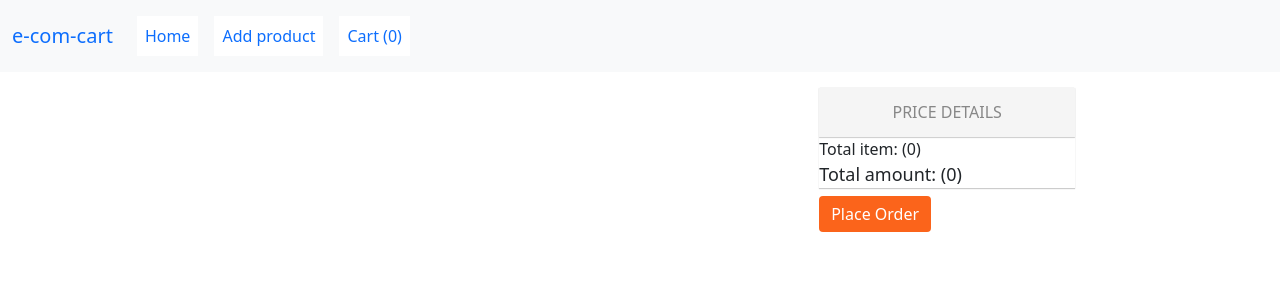
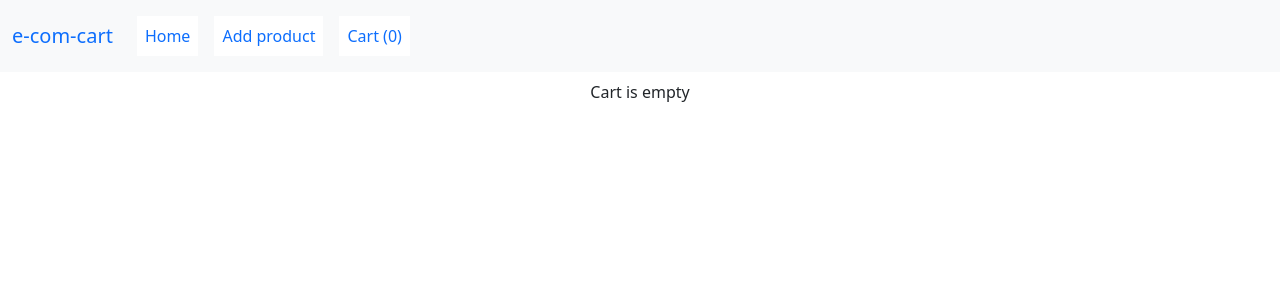
Before and after one commit to dhiral-github/E-com-cart, a React (Create React App) app: page /carts in a window 1280 px wide. Shown: the top 300 px of the page. Built offline with nearby package versions, Linux system fonts and the light colour scheme.

Commit message:
first commit

```diff
--- a/src/components/UI/AddToCart.js
+++ b/src/components/UI/AddToCart.js
@@ -27,8 +27,15 @@ const AddToCart = () => {
       }
 
       {
+        cartsItem.length === 0 ?
+          (
+            <div style={{ display: 'flex', justifyContent: 'center' }}>
+              Cart is empty
+            </div>
+          )
+          :
           cartsItem.map((item, index) => {
-          const { id, title, image, price, category, quantity} = item;
+            const { id, title, image, price, category, quantity } = item;
             return (
 
               <div className='mb-3' key={index}>
@@ -62,6 +69,8 @@ const AddToCart = () => {
             )
           })
       }
+      {
+        cartsItem.length === 0  ? '' :
           <div style={{
             verticalalign: 'top',
             width: '20%',
@@ -98,10 +107,13 @@ const AddToCart = () => {
                 </div>
               </div>
             </div>
+
             <Link to={`/cart/placeOrder`}>
               <Button className='my-2' style={{ backgroundColor: '#fb641b', border: 'none' }} >Place Order</Button>
             </Link>
+
           </div>
+      }
     </div>
 
 
--- a/src/redux/reducers/productReducer.js
+++ b/src/redux/reducers/productReducer.js
@@ -18,7 +18,6 @@ const intialState = {
     },
     cartOrderSuccess: [],
   },
-
 };
 
 const productReducer = (state = intialState, action) => {
@@ -143,9 +142,7 @@ const productReducer = (state = intialState, action) => {
       }
     }
     case "DELETE_PRODUCT": {
-
       const proState = [...state.products];
-
       const deleteId = proState.filter((item) => item.id !== payload)
       return {
         ...state,
@@ -153,7 +150,6 @@ const productReducer = (state = intialState, action) => {
       }
     }
     case "ORDER_SUCCESSFULL": {
-      console.log('ORDER_SUCCESSFULL==>>', payload);
       return {
         ...state,
         carts: {
```
Lines whose indentation alone changed are shown as unchanged.
